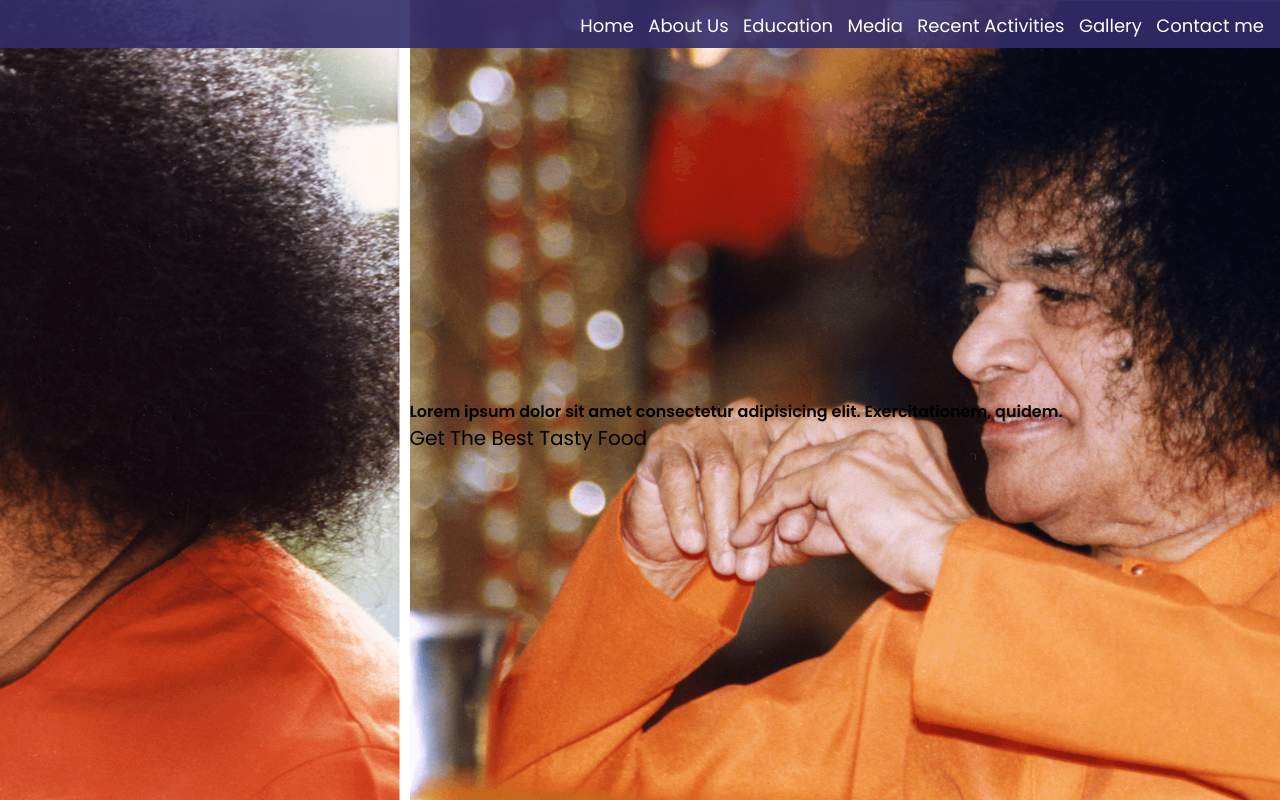
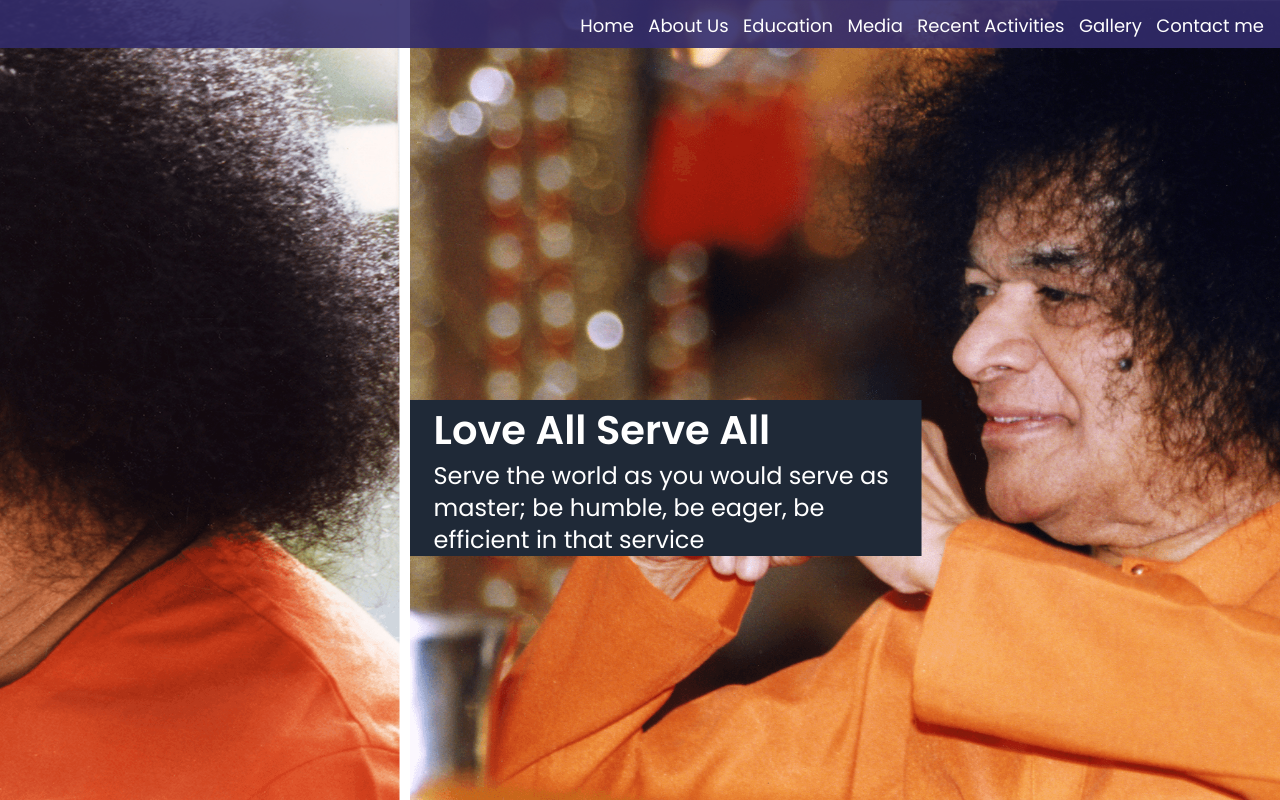
Before and after one commit to PandeyHarish/saiProject, a website: page src/index.html in a window 1280 px wide. Drawn offline with nearby package versions, Linux system fonts and the light colour scheme.

Commit message:
-quotes updated

```diff
--- a/src/index.html
+++ b/src/index.html
@@ -93,59 +93,52 @@
 
             <div class="item ">
                 <img src="images/206.png" alt="picture of sai baba" class=" relative h-[200px] sm:h-96 md:h-screen" srcset="">
-                <div class=" absolute z-10  top-[50%]">
-                    <h1 class=" font-extrabold">Lorem ipsum dolor sit amet consectetur adipisicing elit. Exercitationem, quidem.</h1>
-                    <P class="  lg:text-xl ">Get The Best Tasty Food</P>
+                <div class="px-6 absolute text-white z-10 top-[50%] w-2/5 bg-gray-800">
+                    <h1 class="font-extrabold lg:text-[2.5rem]">Help ever Hurt Never.</h1>
+                    <p class="lg:text-xl ">Humanness means unity in thought, word, and deed.</p>
                 </div>
             </div>
 
             <div class="item ">
                 <img src="images/362 (1).png" alt="picture of sai baba" class=" relative h-[200px] sm:h-96 md:h-screen" srcset="">
-                <div class=" absolute z-10  top-[50%]">
-                    <h1 class=" font-extrabold">Lorem ipsum dolor sit amet consectetur adipisicing elit. Exercitationem, quidem.</h1>
-                    <P class="  lg:text-xl ">Get The Best Tasty Food</P>
+                <div class="px-6 absolute text-white z-10 top-[50%] w-2/5 bg-gray-800">
+                    <h1 class="font-extrabold lg:text-[2.5rem]">Love All Serve All</h1>
+                    <p class="lg:text-2xl ">Serve the world as you would serve as master; be humble, be eager, be efficient in that service</p>
                 </div>
             </div>
 
             <div class="item ">
                 <img src="images/400.png" alt="picture of sai baba" class=" relative h-[200px] sm:h-96 md:h-screen" srcset="">
-                <div class=" absolute z-10  top-[50%]">
-                    <h1 class=" font-extrabold">Lorem ipsum dolor sit amet consectetur adipisicing elit. Exercitationem, quidem.</h1>
-                    <P class="  lg:text-xl ">Get The Best Tasty Food</P>
+                 <div class="px-6 absolute text-white z-10 top-[50%] w-2/5 bg-gray-800">
+                    <h1 class="font-extrabold lg:text-[2.5rem]">Work is worship. Duty is God</h1>
+                    <p class="lg:text-xl ">See all work as spiritual exercise, as an offering. Then, work is transformed into worship.</p>
                 </div>
             </div>
 
-            <div class="item ">
+            <!-- <div class="item ">
                 <img src="images/402.png" alt="picture of sai baba" class=" relative h-[200px] sm:h-96 md:h-screen" srcset="">
-                <div class=" absolute z-10  top-[50%]">
-                    <h1 class=" font-extrabold">Lorem ipsum dolor sit amet consectetur adipisicing elit. Exercitationem, quidem.</h1>
-                    <P class="  lg:text-xl ">Get The Best Tasty Food</P>
+                 <div class="px-6 absolute text-white z-10 top-[50%] w-2/5 bg-gray-800">
+                    <h1 class="font-extrabold lg:text-[2.5rem]">Help ever Hurt Never.</h1>
+                    <p class="lg:text-xl ">Humanness means unity in thought, word, and deed.</p>
                 </div>
             </div>
 
             <div class="item ">
                 <img src="images/543.png" alt="picture of sai baba" class=" relative h-[200px] sm:h-96 md:h-screen" srcset="">
-                <div class=" absolute z-10  top-[50%]">
-                    <h1 class=" font-extrabold">Lorem ipsum dolor sit amet consectetur adipisicing elit. Exercitationem, quidem.</h1>
-                    <P class="  lg:text-xl ">Get The Best Tasty Food</P>
+                <div class="px-6 absolute text-white z-10 top-[50%] w-2/5 bg-gray-800">
+                    <h1 class="font-extrabold lg:text-[2.5rem]">Help ever Hurt Never.</h1>
+                    <p class="lg:text-xl ">Humanness means unity in thought, word, and deed.</p>
                 </div>
             </div>
 
             <div class="item ">
                 <img src="images/563.png" alt="picture of sai baba" class=" relative h-[200px] sm:h-96 md:h-screen" srcset="">
-                <div class=" absolute z-10  top-[50%]">
-                    <h1 class=" font-extrabold">Lorem ipsum dolor sit amet consectetur adipisicing elit. Exercitationem, quidem.</h1>
-                    <P class="  lg:text-xl ">Get The Best Tasty Food</P>
+                 <div class="px-6 absolute text-white z-10 top-[50%] w-2/5 bg-gray-800">
+                    <h1 class="font-extrabold lg:text-[2.5rem]">Help ever Hurt Never.</h1>
+                    <p class="lg:text-xl ">Humanness means unity in thought, word, and deed.</p>
                 </div>
-            </div>
+            </div> -->
 
-            <div class="item ">
-                <img src="images/628.png" alt="picture of sai baba" class=" relative h-[200px] sm:h-96 md:h-screen" srcset="">
-                <div class=" absolute z-10  top-[50%]">
-                    <h1 class=" font-extrabold">Lorem ipsum dolor sit amet consectetur adipisicing elit. Exercitationem, quidem.</h1>
-                    <P class="  lg:text-xl ">Get The Best Tasty Food</P>
-                </div>
-            </div>
         </div>
     </section>
 
```
Also changed, not shown: src/css/style.css.
